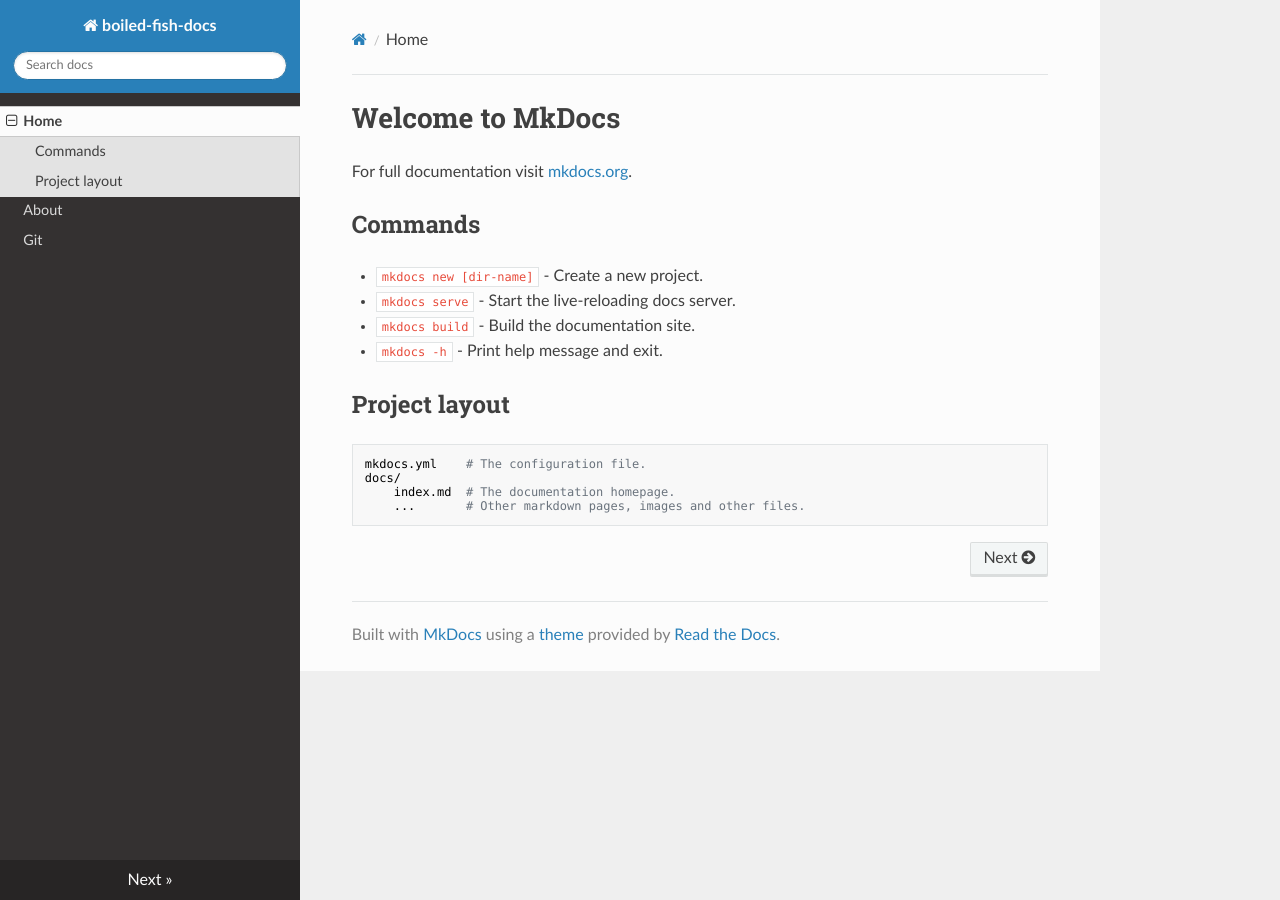
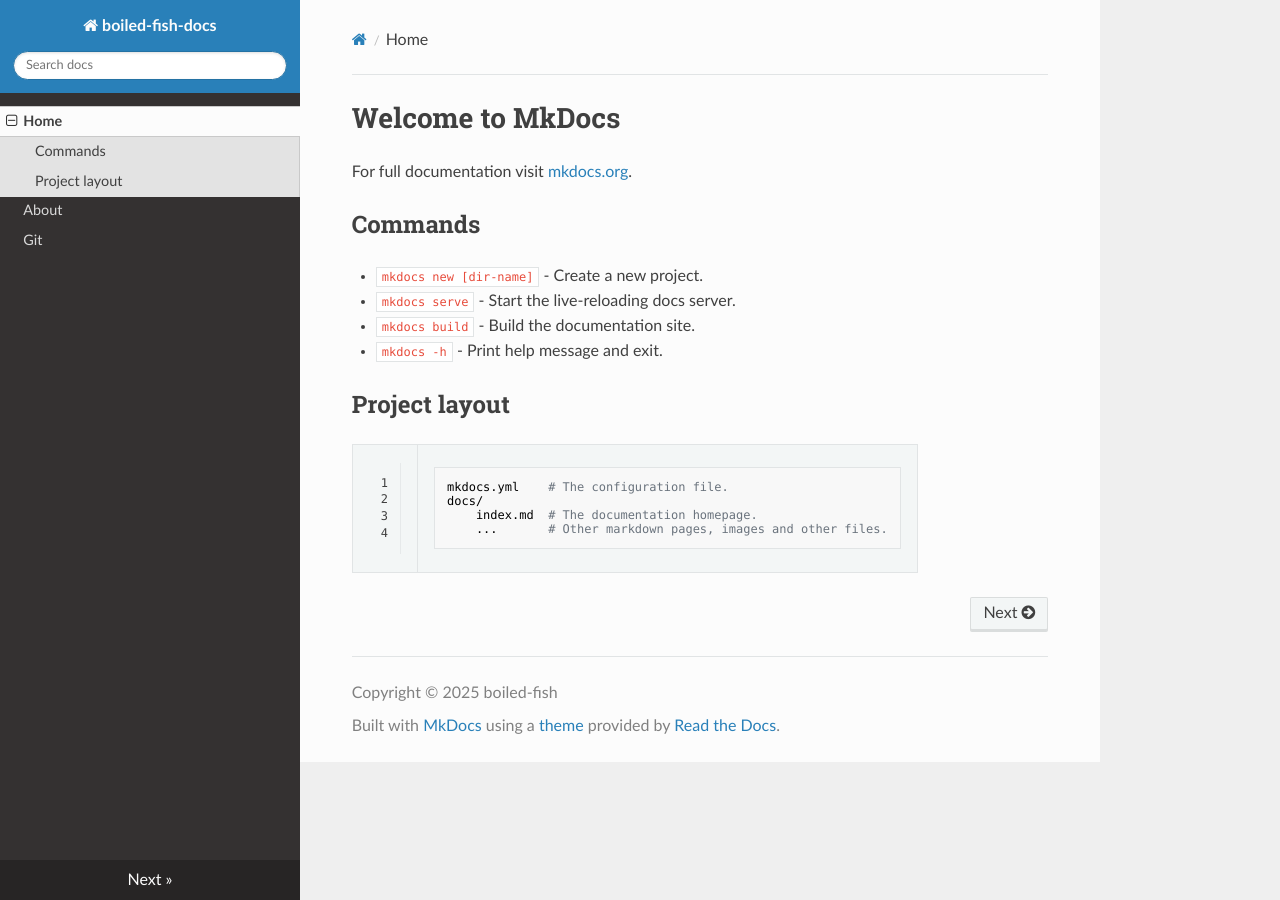
Before and after one commit to boiled-fish/boiled-fish.github.io, an MkDocs documentation site: the page built from docs/index.md, in a window 1280 px wide. Built offline with MkDocs 1.6.1, drawn with Linux system fonts in a browser that asks for light colours; nearby versions of some CDN libraries.

Commit message:
add gitignore & markdown extension settings
Signed-off-by: boiled-fish <boiled_fish@outlook.com>

```diff
--- a/mkdocs.yml
+++ b/mkdocs.yml
@@ -1,7 +1,35 @@
 site_name: boiled-fish-docs
+copyright: Copyright © 2025 boiled-fish
+
 nav:
   - Home: index.md
   - About: about.md
   - Git: Git/test.md
 
 theme: readthedocs
+
+markdown_extensions:
+  - admonition  # 提示块
+  - footnotes  # 脚注
+  - meta  # 定义元数据，通过文章上下文控制，如disqus
+  - pymdownx.caret  # 下划线上标
+  - pymdownx.tilde  # 删除线下标
+  - pymdownx.critic  # 增加删除修改高亮注释，可修饰行内或段落
+  - pymdownx.details  # 提示块可折叠
+  - pymdownx.inlinehilite  # 行内代码高亮
+  - pymdownx.mark  # 文本高亮
+  - pymdownx.smartsymbols  # 符号转换
+  - pymdownx.superfences  # 代码嵌套在列表里
+  - codehilite:    # 代码高亮，显示行号
+      guess_lang: false
+      linenums: true
+  - toc:  # 锚点
+      permalink: true
+#  - pymdownx.arithmatex  # 数学公式
+  - pymdownx.betterem:  # 对加粗和斜体更好的检测
+      smart_enable: all
+#  - pymdownx.emoji:  # 表情
+#      emoji_generator: !!python/name:pymdownx.emoji.to_svg
+#  - pymdownx.magiclink  # 自动识别超链接
+  - pymdownx.tasklist:  # 复选框checklist
+      custom_checkbox: true
```
Also changed, not shown: 1 other file.
